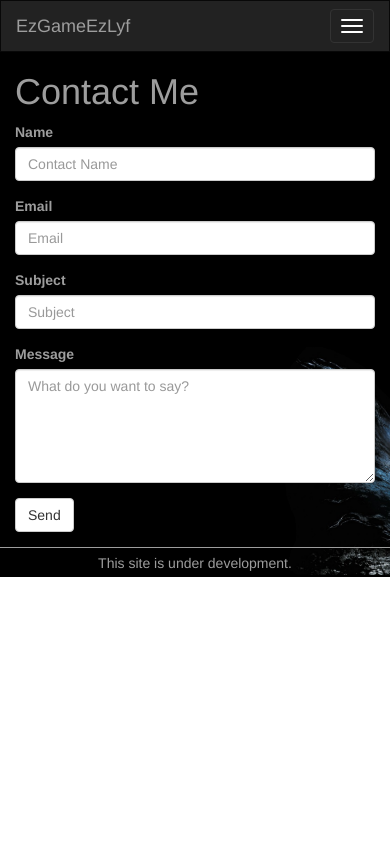
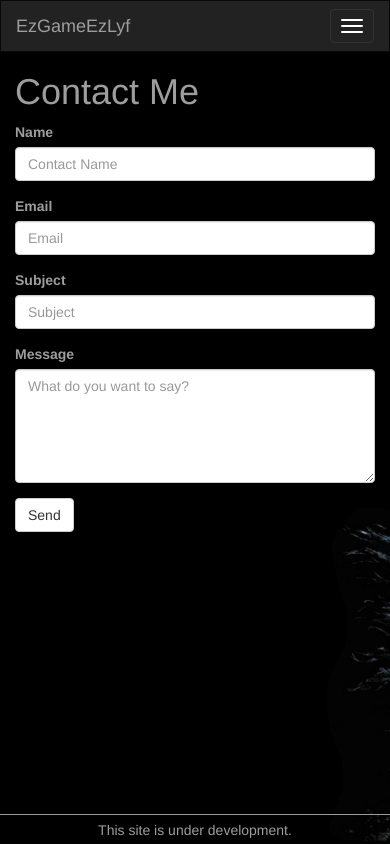
Before and after one commit to thepassenger-hub/EzGameEzLyf, a Django app: a page that uses scrape_games_backend/scrape_games_frontend/templates/scrape_games_frontend/contact_me.html in a window 390 px wide. Before the commit the page ends 577 px from the top, so only its background shows below. Run offline with Django 3.2, Linux system fonts and the light colour scheme; some libraries are stand-ins or nearby versions.

Commit message:
footer contact page bug

```diff
--- a/scrape_games_backend/scrape_games_frontend/static/css/contact_page_v2.css
+++ b/scrape_games_backend/scrape_games_frontend/static/css/contact_page_v2.css
@@ -1,12 +1,28 @@
 @media screen and (max-width: 767px) {
     html, body {
+        display: flex;
+        flex-wrap: wrap;
+        min-height: 100%;
         width: 100%;
         height: auto;
         color: #9d9d9d;
     }
+    html {
+        position: relative;
+    }
+    .container-fluid {
+            width: 100%;
+    }
+    .footer {
+        display: flex;
+        flex-wrap: wrap;
+    }
+    .form {
+        height: calc(100vh - 82px);
 
-    .container-fluid {
-            display: flex;
-            flex-wrap: wrap;
     }
+    footer {
+        width: 100%;
+    }
+
 }
--- a/scrape_games_backend/scrape_games_frontend/templates/scrape_games_frontend/contact_me.html
+++ b/scrape_games_backend/scrape_games_frontend/templates/scrape_games_frontend/contact_me.html
@@ -5,7 +5,7 @@
 {% endblock %}
 {% block title %} Contact Me {% endblock %}
 {% block content %}
-<div class="col-xs-12">
+<div class="col-xs-12 form">
     <h1> Contact Me</h1>
     <form class="form-horizontal" role="form" action="#" method="post">
         {% csrf_token %}
```
